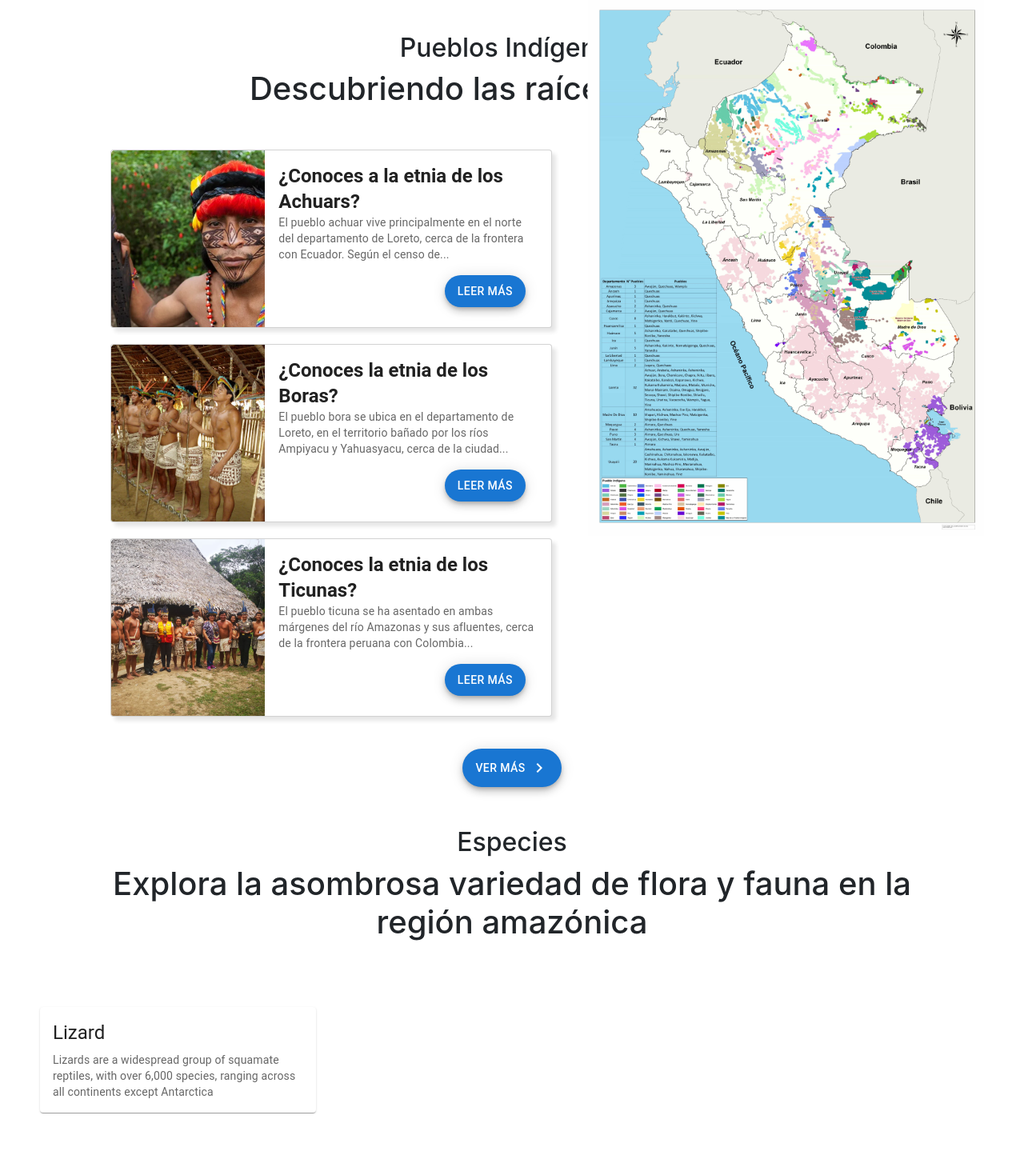
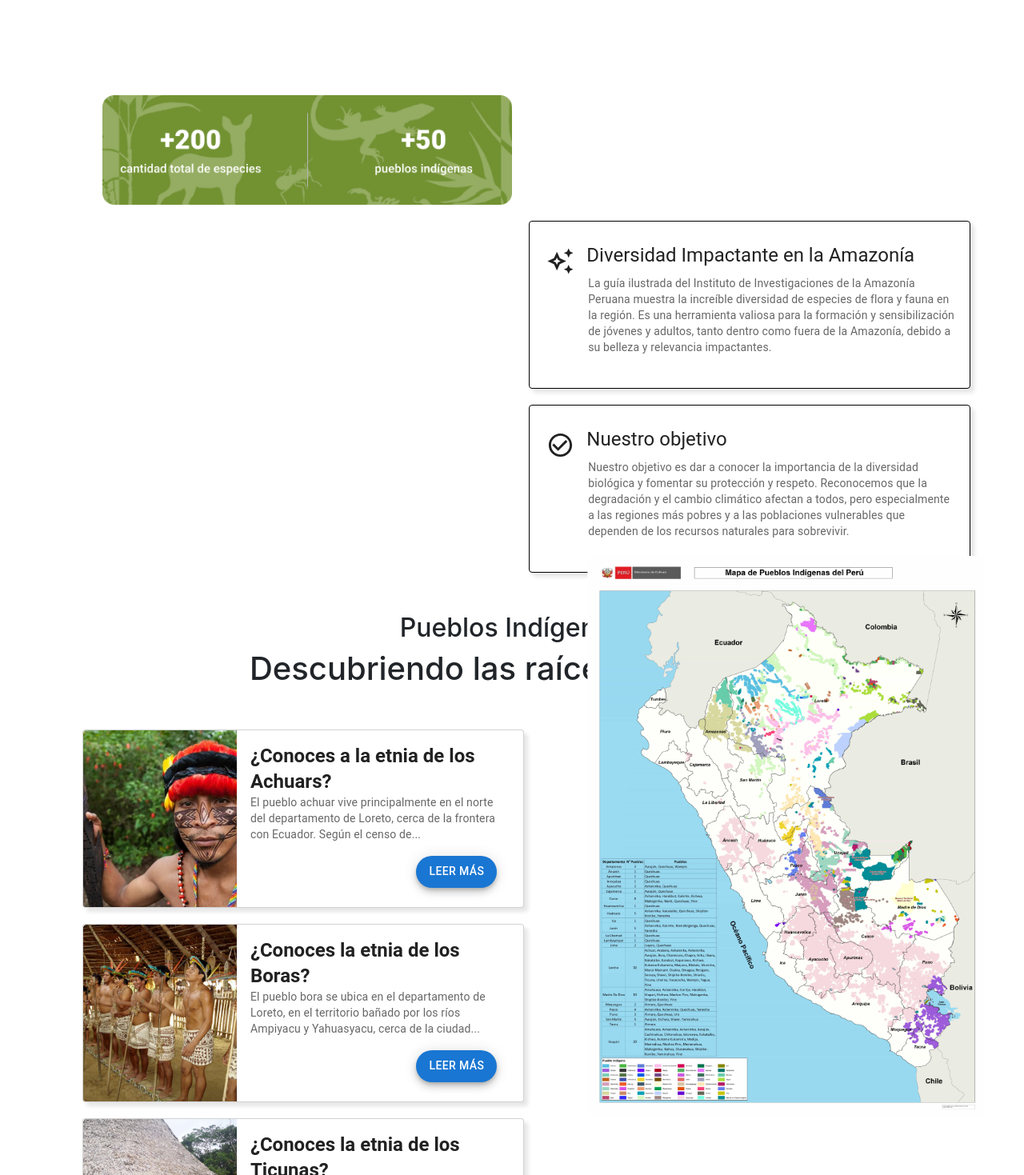
Before and after one commit to Danny-da/new-Amazonia, a React (Create React App) app: page / in a window 1280 px wide. Shown: the part 661-2130 px from the top of the page at 80% size. Before the commit the page ends 2102 px from the top, so only its background shows below. Built offline with nearby package versions, Linux system fonts and the light colour scheme; the HTML template or start-up script is replaced by a standard one.

Commit message:
Amazonia Actualizada

```diff
--- a/src/components/body.js
+++ b/src/components/body.js
@@ -1,14 +1,71 @@
 import React from 'react';
 import './estilo.css';
-import { Card, CardContent, Grid, CardMedia, Typography, Fab, Box, CardActionArea } from '@mui/material';
+import { Card, CardContent, Grid, CardMedia, Typography, Fab, Box } from '@mui/material';
 import ChevronRightIcon from '@mui/icons-material/ChevronRight';
+import AutoAwesomeOutlinedIcon from '@mui/icons-material/AutoAwesomeOutlined';
+import CheckCircleOutlineIcon from '@mui/icons-material/CheckCircleOutline';
 import img1 from '../images/card.png'
 import img2 from '../images/card2.png'
 import img3 from '../images/card 3.png'
 import map from '../images/mapa.png'
+import amazo from '../images/amazo.png'
 
 const Body = () => {
   return (
+    <div>
+      <div style={{marginTop:'-10%'}}>
+      <img src={amazo} alt="Logo de Amazonía" style={{ width: '40%', marginLeft: "10%", marginTop: '20%' }} />
+
+      <Card className="ca-rd" style={{ boxShadow: '5px 5px 5px rgba(0, 0, 0, 0.1)' }}>
+        <CardContent style={{ display: 'flex', flexDirection: 'column', height: '100%' }}>
+          <Typography variant="h5" component="div" style={{ display: 'flex', alignItems: 'center' }}>
+            <Box mt={2} style={{ marginLeft: '1%' }}>
+              <AutoAwesomeOutlinedIcon fontSize="large" style={{ marginRight: '15px' }} />
+            </Box>
+            Diversidad Impactante en la Amazonía
+          </Typography>
+          <Typography variant="body2" color="text.secondary" style={{ flexGrow: 1, marginLeft: '57px' }}>
+            La guía ilustrada del Instituto de Investigaciones de la Amazonía Peruana muestra la increíble diversidad de especies de flora y fauna en la región. Es una herramienta valiosa para la formación y sensibilización de jóvenes y adultos, tanto dentro como fuera de la Amazonía, debido a su belleza y relevancia impactantes.
+          </Typography>
+
+        </CardContent>
+      </Card>
+
+      <Card className="ca-rd" style={{ boxShadow: '5px 5px 5px rgba(0, 0, 0, 0.1)' }}>
+        <CardContent style={{ display: 'flex', flexDirection: 'column', height: '100%' }}>
+          <Typography variant="h5" component="div" style={{ display: 'flex', alignItems: 'center' }}>
+            <Box mt={2} style={{ marginLeft: '1%' }}>
+              <CheckCircleOutlineIcon fontSize="large" style={{ marginRight: '15px' }} />
+            </Box>
+            Nuestro objetivo
+          </Typography>
+          <Typography variant="body2" color="text.secondary" style={{ flexGrow: 1, marginLeft: '57px' }}>
+            Nuestro objetivo es dar a conocer la importancia de la
+            diversidad biológica y fomentar su protección y respeto.
+            Reconocemos que Ia degradación y el cambio climático
+            afectan a todos, pero especialmente a las regiones más
+            pobres y a las poblaciones vulnerables que dependen de
+            los recursos naturales para sobrevivir.
+          </Typography>
+        </CardContent>
+      </Card>
+      </div>
+
+      {/* <Card className="ca-rd" style={{ boxShadow: '5px 5px 5px rgba(0, 0, 0, 0.1)' }}>
+          <Grid container>
+            <Grid item xs={12} sm={8}>
+              <CardContent style={{display: 'flex', flexDirection: 'column', justifyContent: 'center', height: '100%'  }}>
+                <Typography variant="h5" component="div" style={{ marginLeft: '70px', fontWeight: 'bold',  flexGrow: 1, width: '100%'  }}>
+                Diversidad Impactante en la Amazonía
+                </Typography>
+                <Typography variant="body2" color="text.secondary" style={{ marginLeft: '70px',  flexGrow: 1, width: '130%'  }}>
+                La guía ilustrada del Instituto de Investigaciones de la Amazonía Peruana muestra la increíble diversidad de especies de flora y fauna en la región. Es una herramienta valiosa para la formación y sensibilización de jóvenes y adultos, tanto dentro como fuera de la Amazonía, debido a su belleza y relevancia impactantes.
+                </Typography>
+              </CardContent>
+            </Grid>
+          </Grid>
+        </Card> */}
+
       <div style={{ padding: '50px' }}>
         <h2 style={{ textAlign: 'center' }}>Pueblos Indígenas</h2>
         <h1 style={{ textAlign: 'center' }}>Descubriendo las raíces indígenas</h1>
@@ -90,33 +147,7 @@ const Body = () => {
             <ChevronRightIcon fontSize="medium" style={{ marginLeft: '5px' }} />
           </Fab>
         </Box>
-
-      <div style={{ padding: '50px' }}>
-        <h2 style={{ textAlign: 'center' }}>Especies</h2>
-        <h1 style={{ textAlign: 'center' }}>Explora la asombrosa variedad de flora y fauna en la región amazónica</h1>
-        <br />
-        {/* Contenido del segundo div */}
       </div>
-
-      <Card sx={{ maxWidth: 345 }}>
-      <CardActionArea>
-        {/* <CardMedia
-          component="img"
-          height="140"
-          image="/static/images/cards/contemplative-reptile.jpg"
-          alt="green iguana"
-        /> */}
-        <CardContent>
-          <Typography gutterBottom variant="h5" component="div">
-            Lizard
-          </Typography>
-          <Typography variant="body2" color="text.secondary">
-            Lizards are a widespread group of squamate reptiles, with over 6,000
-            species, ranging across all continents except Antarctica
-          </Typography>
-        </CardContent>
-      </CardActionArea>
-    </Card>
     </div>
   );
 };
--- a/src/components/estilo.css
+++ b/src/components/estilo.css
@@ -47,7 +47,7 @@ header {
 .card {
   width: 552px;
   height: 223px;
-  margin-left: calc(10% - 30px);
+  margin-left: calc(7% - 30px);
   margin-top: 20px;
 
 }
@@ -55,3 +55,13 @@ header {
 .button-container {
   margin-left: 65%;
 }
+
+.ca-rd {
+  width: 552px;
+  height: 210px;
+  margin-left: calc(54% - 30px);
+  margin-top: 20px;
+  border: 1px solid #000;
+  border-radius: 10px;
+
+}
```
Also changed, not shown: src/images/amazo.png (added). Lines whose indentation alone changed are shown as unchanged.
